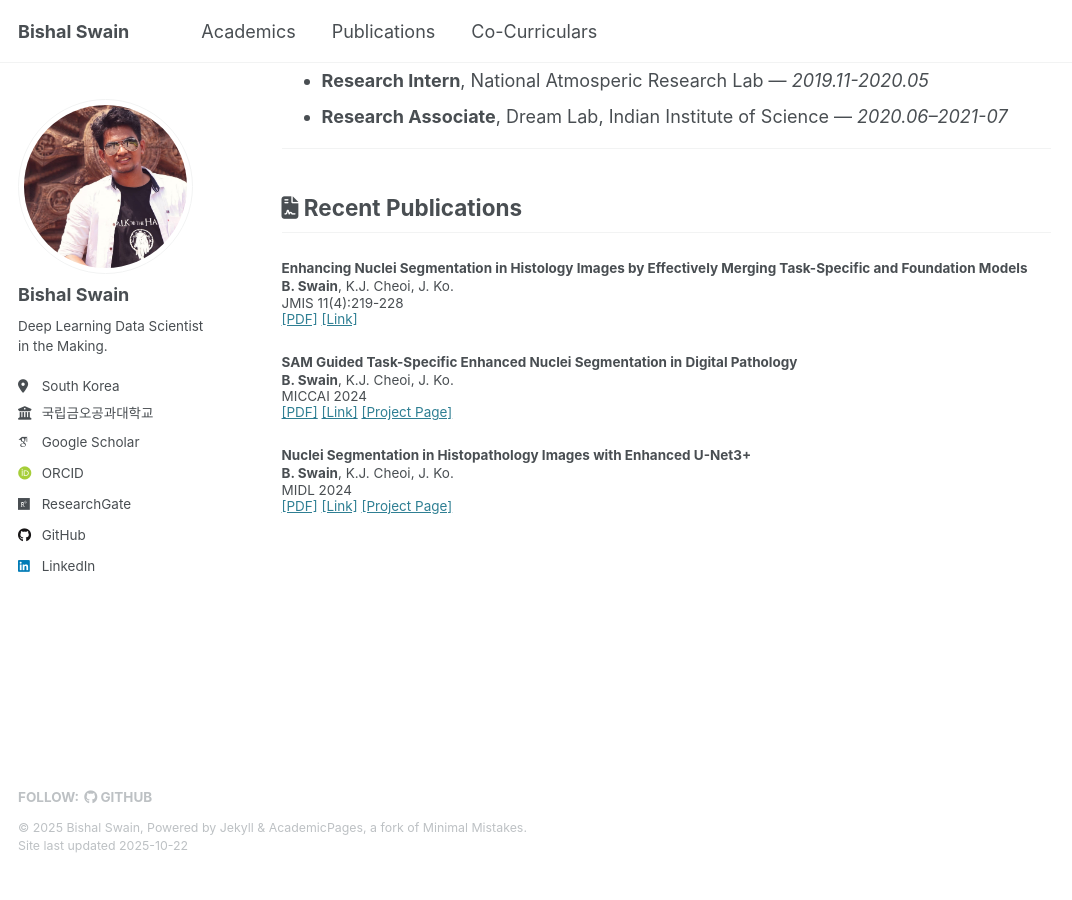
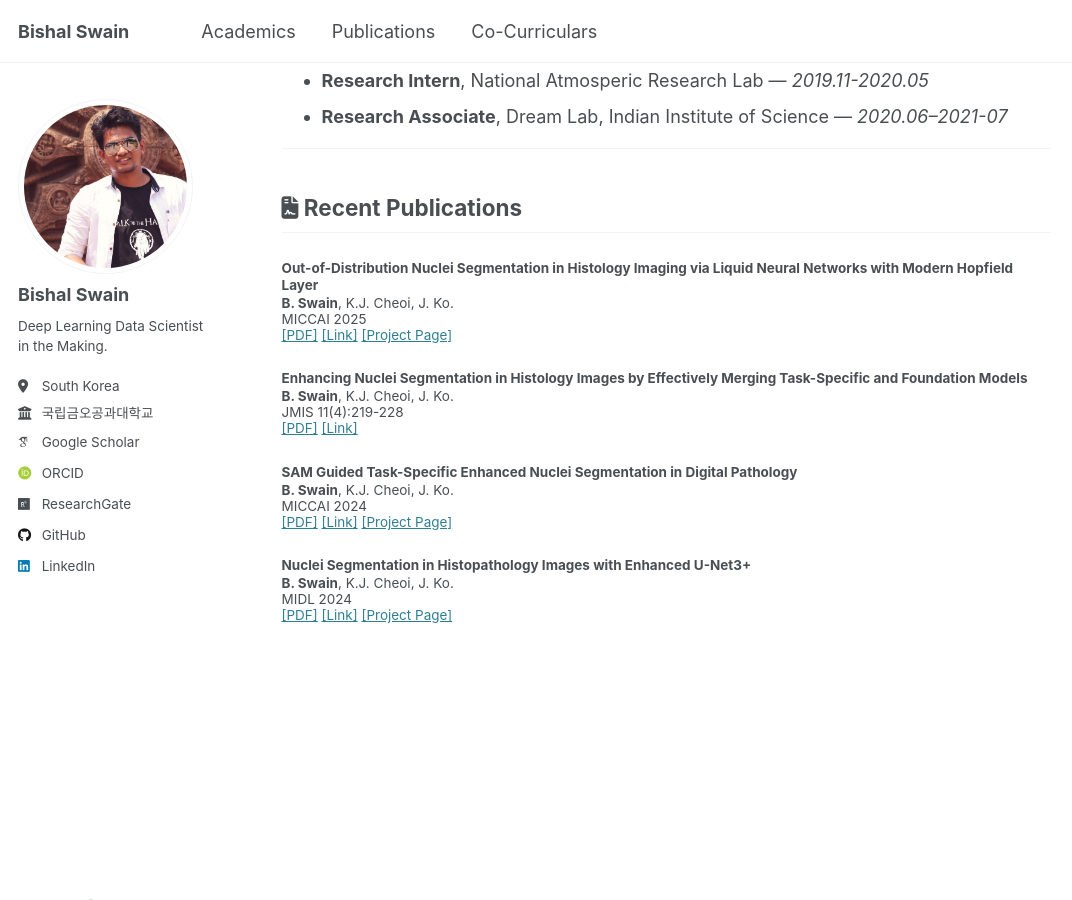
Before and after one commit to bluesaiyancodes/bluesaiyancodes.github.io, a Jekyll site: the page built from _pages/about.md, in a window 1280 px wide and 900 px high, scrolled down 1051 px. Shown: the whole window, without its empty margins (0-1072 px from the left). Built offline with Jekyll 4.4.1, drawn with Linux system fonts in a browser that asks for light colours; some web fonts are replaced; before the commit the page ends 1925 px from its top, so only the background shows below that.

Commit message:
misc --update1022

```diff
--- a/_pages/about.md
+++ b/_pages/about.md
@@ -64,6 +64,17 @@ My research focuses on computer vision, particularly on out-of-distribution gene
 
 <div class="media">
   <div class="media-body">
+    <h5 class="mt-0">Out-of-Distribution Nuclei Segmentation in Histology Imaging via Liquid Neural Networks with Modern Hopfield Layer</h5>
+    <h5 style="font-weight: normal; margin-top: -5px;">
+    <strong>B. Swain</strong>, K.J. Cheoi, J. Ko. <br>
+    MICCAI 2025 <br>
+    <a href="https://papers.miccai.org/miccai-2025/0661-Paper3815.html">[PDF]</a> <a href="https://link.springer.com/chapter/10.1007/978-3-032-04981-0_38">[Link]</a>  <a href="https://github.com/CVPR-KIT/OOD-Nuclei-Segmentation-via-LNNs-with-MHN">[Project Page]</a>
+    </h5>
+  </div>
+</div>
+
+<div class="media">
+  <div class="media-body">
     <h5 class="mt-0">Enhancing Nuclei Segmentation in Histology Images by Effectively Merging Task-Specific and Foundation Models</h5>
     <h5 style="font-weight: normal; margin-top: -5px;">
     <strong>B. Swain</strong>, K.J. Cheoi, J. Ko. <br>
```
